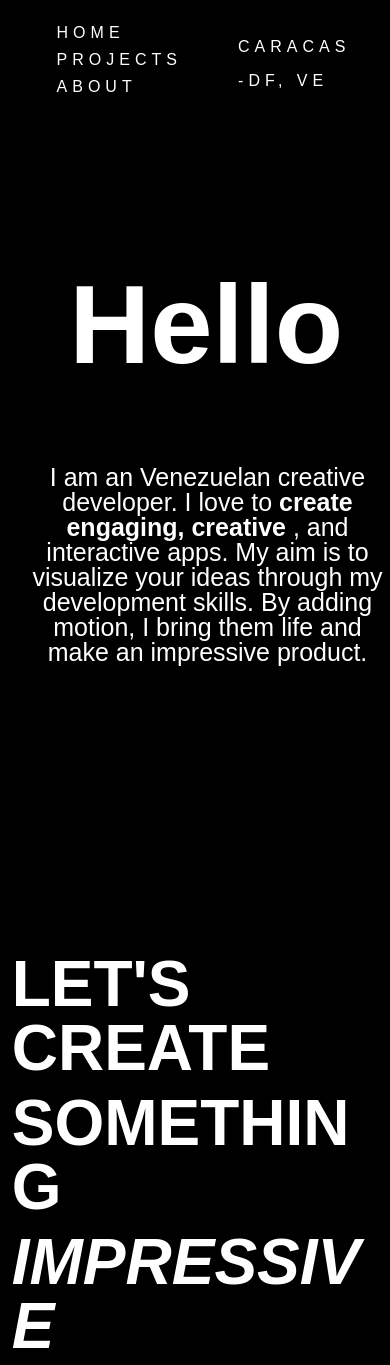
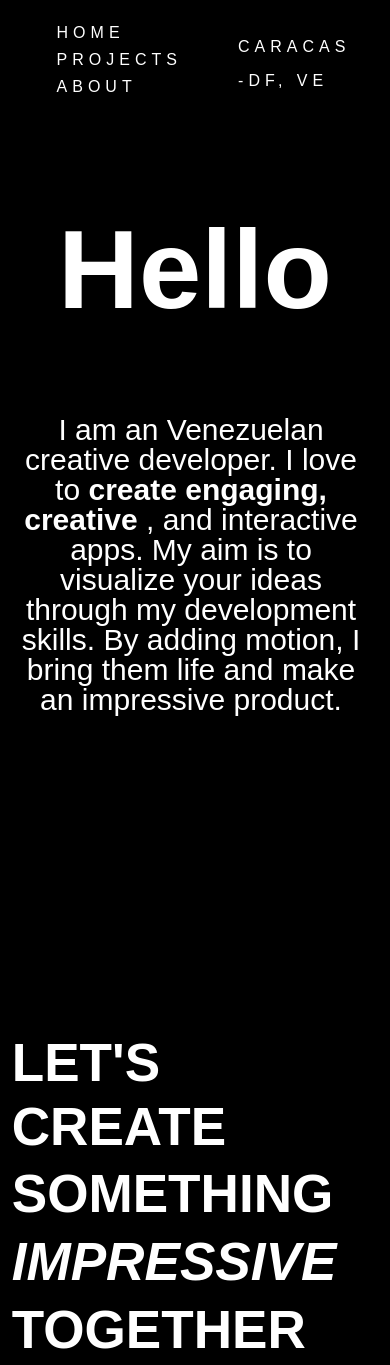
Before and after one commit to andressbolivarr/Portfolio, a plain HTML site: page about.html in a window 390 px wide. Shown: the top 1365 px of the page. Drawn offline with Linux system fonts and the light colour scheme; a web font is replaced by a local one.

Commit message:
Final Fully Functional File

```diff
--- a/about.css
+++ b/about.css
@@ -309,7 +309,7 @@ body::-webkit-scrollbar {
          margin-top: 5rem;
      }
      .name{
-         width: 100%;
+         width: 90%;
          max-width: 100%;
          justify-content: center;
          align-items: center;
@@ -322,13 +322,13 @@ body::-webkit-scrollbar {
      .name h1{
          font-size: 7rem;
          line-height: 5rem;
-         margin-right: -.2em;
      }
      .name p{
         text-transform: none;
          font-weight: 500;
-         font-size: 25px;
-         line-height: 25px;
+         font-size: 30px;
+         line-height: 30px;
+         margin-left: -.5rem;
      }
 main{
     margin-top: -25rem;
@@ -352,7 +352,7 @@ main{
 .left-content h1{
     line-height: 4rem;
     margin-top: -2rem;
-    font-size: 4rem;
+    font-size: 3.32rem;
     word-wrap: break-word
 }
 img{
```
Also changed, not shown: index.css (+22 -0 lines).
